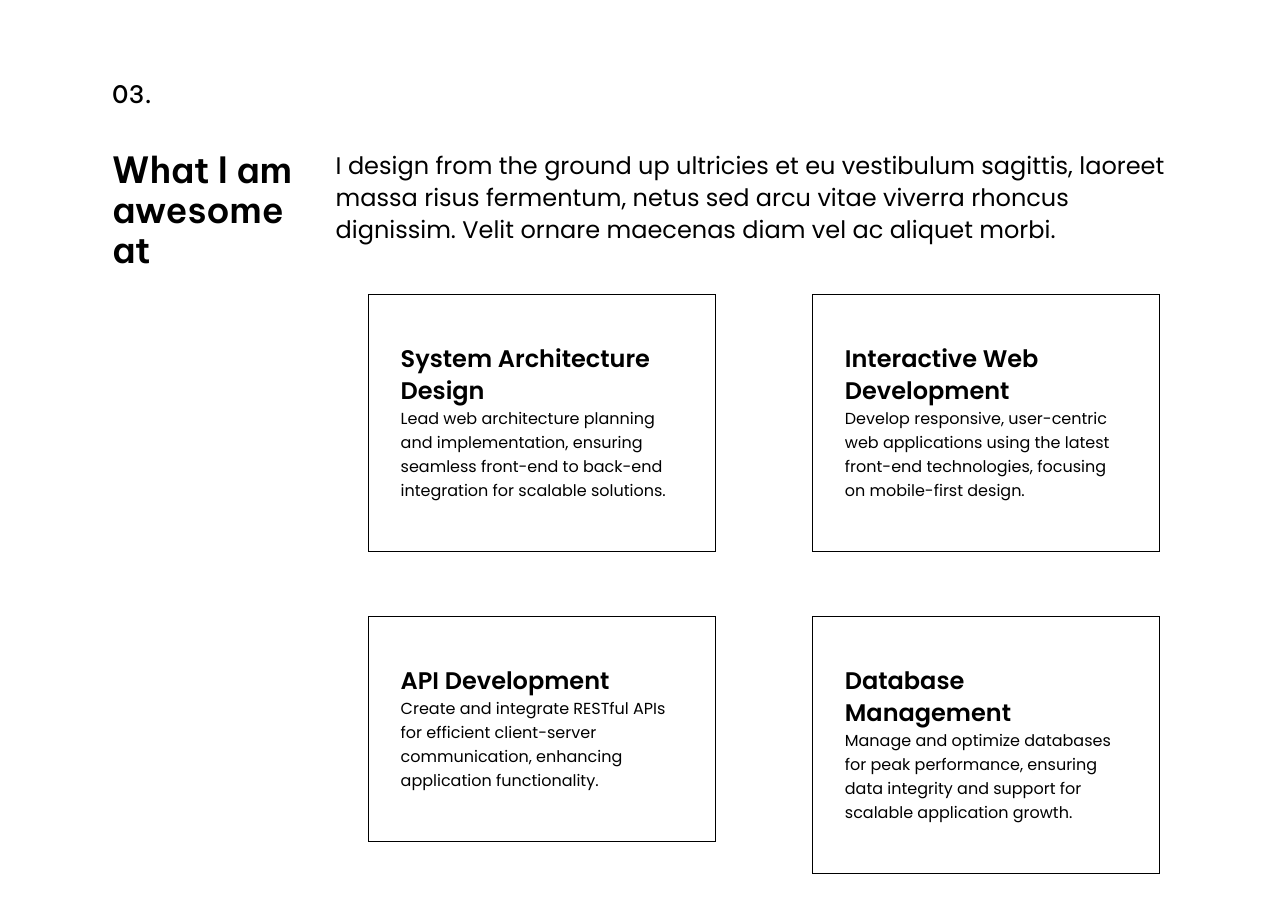
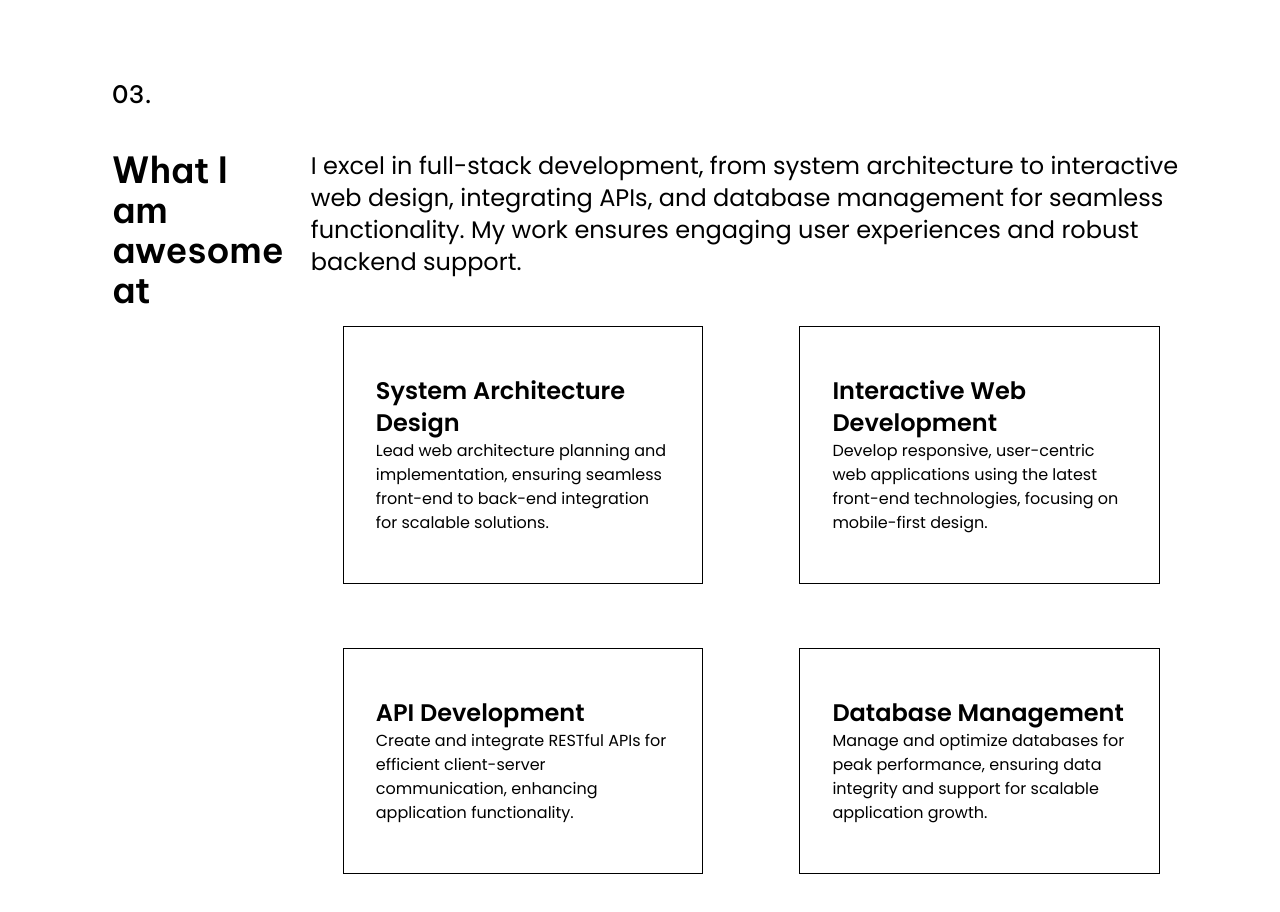
Before and after one commit to husush23/React-port, a React (Vite) app: page / in a window 1280 px wide. Shown: the part 1720-2632 px from the top of the page. Built offline with nearby package versions, Linux system fonts and the light colour scheme; no server answers; a web font is replaced by a local one.

Commit message:
Qualification content updated

```diff
--- a/src/components/Qualification.jsx
+++ b/src/components/Qualification.jsx
@@ -13,10 +13,10 @@ function Qualification() {
         <div className="">
           <div>
             <p className=" py-4 text-2xl">
-              I design from the ground up ultricies et eu vestibulum sagittis,
-              laoreet massa risus fermentum, netus sed arcu vitae viverra
-              rhoncus dignissim. Velit ornare maecenas diam vel ac aliquet
-              morbi.
+              I excel in full-stack development, from system architecture to
+              interactive web design, integrating APIs, and database management
+              for seamless functionality. My work ensures engaging user
+              experiences and robust backend support.
             </p>
           </div>
           <div className="gap-x-8 md:grid md:grid-cols-2">
```
